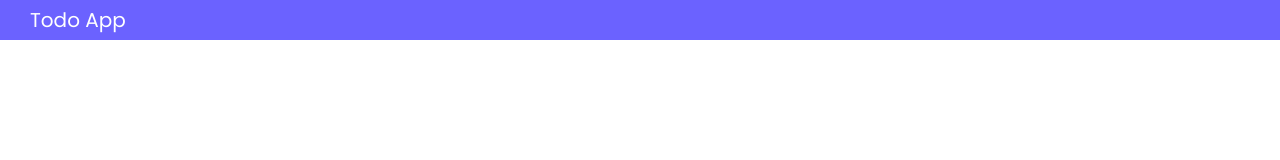
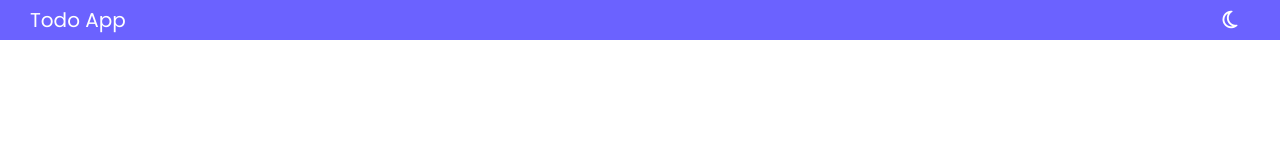
Before and after one commit to ankuhspatil2002/TodoApp-React, a React (Vite) app: page / in a window 1280 px wide. Shown: the top 160 px of the page. Built offline with nearby package versions, Linux system fonts and the light colour scheme.

Commit message:
Added DarkMode Button in Navbar

```diff
--- a/index.html
+++ b/index.html
@@ -1,16 +1,24 @@
 <!doctype html>
 <html lang="en">
+
 <head>
   <meta charset="UTF-8" />
   <link rel="icon" type="image/svg+xml" href="/vite.svg" />
   <meta name="viewport" content="width=device-width, initial-scale=1.0" />
   <link rel="preconnect" href="https://fonts.googleapis.com">
   <link rel="preconnect" href="https://fonts.gstatic.com" crossorigin>
-<link href="https://fonts.googleapis.com/css2?family=Poppins:ital,wght@0,100;0,200;0,300;0,400;0,500;0,600;0,700;0,800;0,900;1,100;1,200;1,300;1,400;1,500;1,600;1,700;1,800;1,900&display=swap" rel="stylesheet">
+  <link
+    href="https://fonts.googleapis.com/css2?family=Poppins:ital,wght@0,100;0,200;0,300;0,400;0,500;0,600;0,700;0,800;0,900;1,100;1,200;1,300;1,400;1,500;1,600;1,700;1,800;1,900&display=swap"
+    rel="stylesheet">
+  <link rel="stylesheet" href="https://cdnjs.cloudflare.com/ajax/libs/font-awesome/6.6.0/css/all.min.css"
+    integrity="sha512-Kc323vGBEqzTmouAECnVceyQqyqdsSiqLQISBL29aUW4U/M7pSPA/gEUZQqv1cwx4OnYxTxve5UMg5GT6L4JJg=="
+    crossorigin="anonymous" referrerpolicy="no-referrer" />
   <title>Vite + React</title>
 </head>
+
 <body>
   <div id="root"></div>
   <script type="module" src="/src/main.jsx"></script>
 </body>
+
 </html>
--- a/src/components/Navbar.css
+++ b/src/components/Navbar.css
@@ -5,6 +5,7 @@
     margin: 0;
     padding: 0;
     display: flex;
+    justify-content: space-between;
 }
 
 .logo{
@@ -14,3 +15,10 @@
     margin-left: 30px;
     color: white;
 }
+
+.darkMode{
+    display: flex;
+    align-items: center;
+    font-size: 20px;
+    margin-right: 30px;
+}
--- a/src/components/Navbar.jsx
+++ b/src/components/Navbar.jsx
@@ -1,14 +1,16 @@
-import React from 'react'
-import "./Navbar.css"
+import React from "react";
+import "./Navbar.css";
+import ToggleMode from "./ToggleMode";
 
 const Navbar = () => {
   return (
     <div className="navBar">
-        <div className="logo">
-        Todo App
-        </div>
+      <div className="logo">Todo App</div>
+      <div className="darkMode">
+        <ToggleMode />
+      </div>
     </div>
-  )
-}
+  );
+};
 
-export default Navbar
+export default Navbar;
--- /dev/null
+++ b/src/components/ToggleMode.css
@@ -0,0 +1,8 @@
+.toggleButton{
+    color: white;
+    width: 40px;
+    height: 100%;
+    display: flex;
+    justify-content: center;
+    align-items: center;
+}
--- /dev/null
+++ b/src/components/ToggleMode.jsx
@@ -0,0 +1,25 @@
+import React from "react";
+import "./toggleMode.css";
+import { useState } from "react";
+
+const ToggleMode = () => {
+  const [clicked, setClicked] = useState(false);
+  const [toggle, setToggle] = useState("fa-regular fa-moon");
+
+  let handleClick = () => {
+    setClicked(!clicked);
+    if (clicked) {
+      setToggle("fa-regular fa-sun");
+    } else {
+      setToggle("fa-regular fa-moon");
+    }
+  };
+
+  return (
+    <div className="toggleButton" onClick={handleClick}>
+        <i className={toggle}></i>
+    </div>
+  );
+};
+
+export default ToggleMode;
```
Lines whose indentation alone changed are shown as unchanged.
